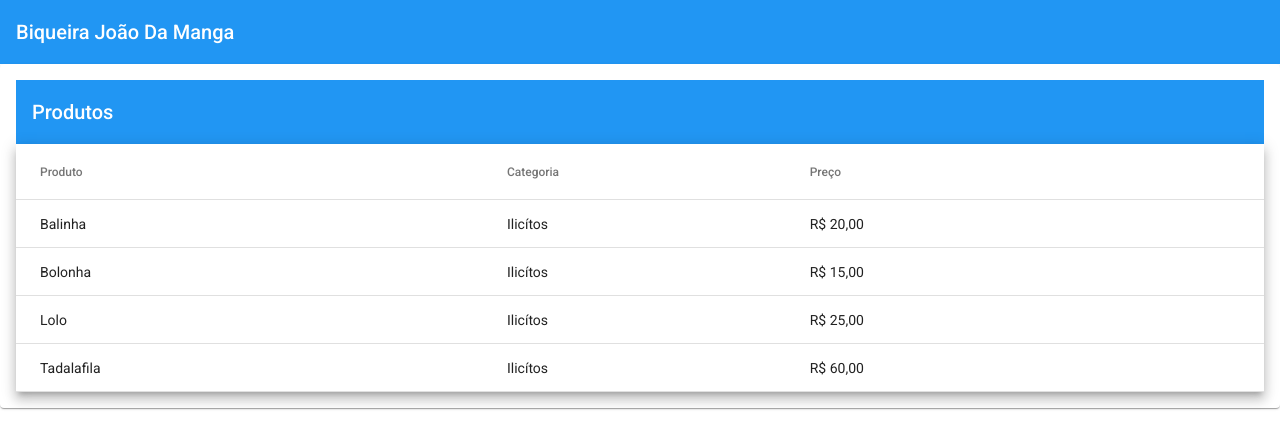
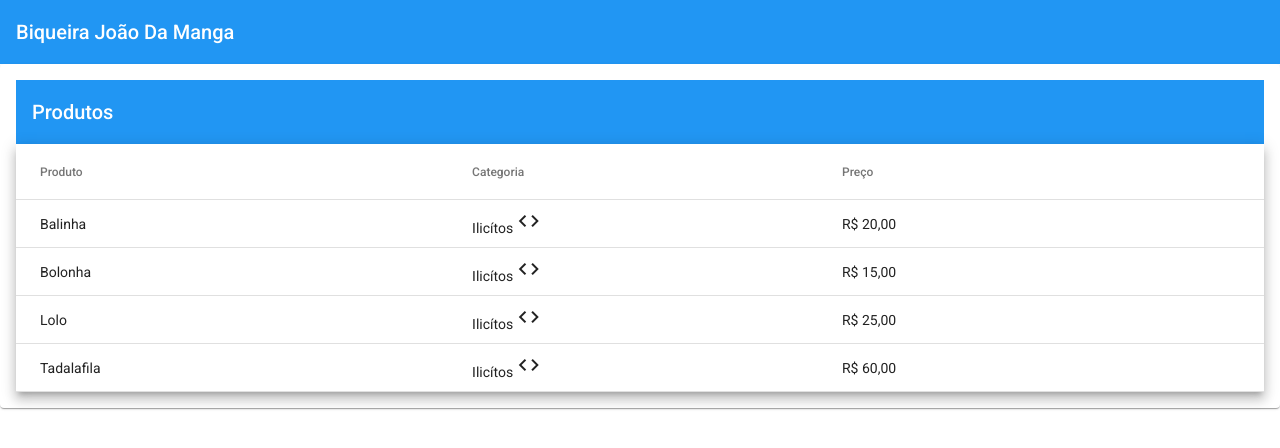
Before and after one commit to caiquecampanaro/crud-angular-spring, an Angular app in the folder crud-angular/: page /produtos in a window 1280 px wide. Shown: the top 448 px of the page. Built offline with nearby package versions, Linux system fonts and the light colour scheme.

Commit message:
pipe para mostrar iccs

```diff
--- a/crud-angular/src/app/produtos/produtos/produtos.component.html
+++ b/crud-angular/src/app/produtos/produtos/produtos.component.html
@@ -7,19 +7,25 @@
       <!-- Nome Column -->
       <ng-container matColumnDef="nome">
         <th mat-header-cell *matHeaderCellDef> Produto </th>
-        <td mat-cell *matCellDef="let elemento"> {{ elemento.nome }} </td>
+        <td mat-cell *matCellDef="let produto"> {{ produto.nome }} </td>
       </ng-container>
 
       <!-- Categoria Column -->
       <ng-container matColumnDef="categoria">
         <th mat-header-cell *matHeaderCellDef> Categoria </th>
-        <td mat-cell *matCellDef="let elemento"> {{ elemento.categoria }} </td>
+        <td mat-cell *matCellDef="let produto"> {{ produto.categoria }}
+          <mat-icon aria-hidden="false" aria-label="Categoaria do curso">{{produto.categoria | categoria}}</mat-icon>
+        </td>
+
       </ng-container>
 
       <!-- Preço Column -->
       <ng-container matColumnDef="preco">
         <th mat-header-cell *matHeaderCellDef> Preço </th>
-        <td mat-cell *matCellDef="let elemento"> R$ {{ elemento.preco }},00 </td>
+        <td mat-cell *matCellDef="let produto"> R$ {{ produto.preco }},00
+
+        </td>
+
       </ng-container>
 
       <tr mat-header-row *matHeaderRowDef="colunasProdutos"></tr>
--- a/crud-angular/src/app/produtos/servicos/produtos.service.ts
+++ b/crud-angular/src/app/produtos/servicos/produtos.service.ts
@@ -17,7 +17,7 @@
     return this.httpClient.get<Produto[]>(this.API)
     .pipe(
       first(),
-      delay(5000),
+      delay(2000),
       tap(produtos => console.log(produtos))
     );
   }
--- /dev/null
+++ b/crud-angular/src/app/shared/pipes/categoria.pipe.ts
@@ -0,0 +1,17 @@
+import { Pipe, PipeTransform } from '@angular/core';
+
+@Pipe({
+  name: 'categoria'
+})
+export class CategoriaPipe implements PipeTransform {
+
+  transform(value: string): string {
+    switch (value) {
+      case 'front-end': return 'code';
+      case 'back-end': return 'computer';
+
+    }
+    return 'code';
+  }
+
+}
```
Also changed, not shown: crud-angular/src/app/shared/app-material/app-material.module.ts (+5 -2 lines), crud-angular/src/app/shared/shared.module.ts (+5 -2 lines), 1 other file (tests, documents, lock files or other folders).
